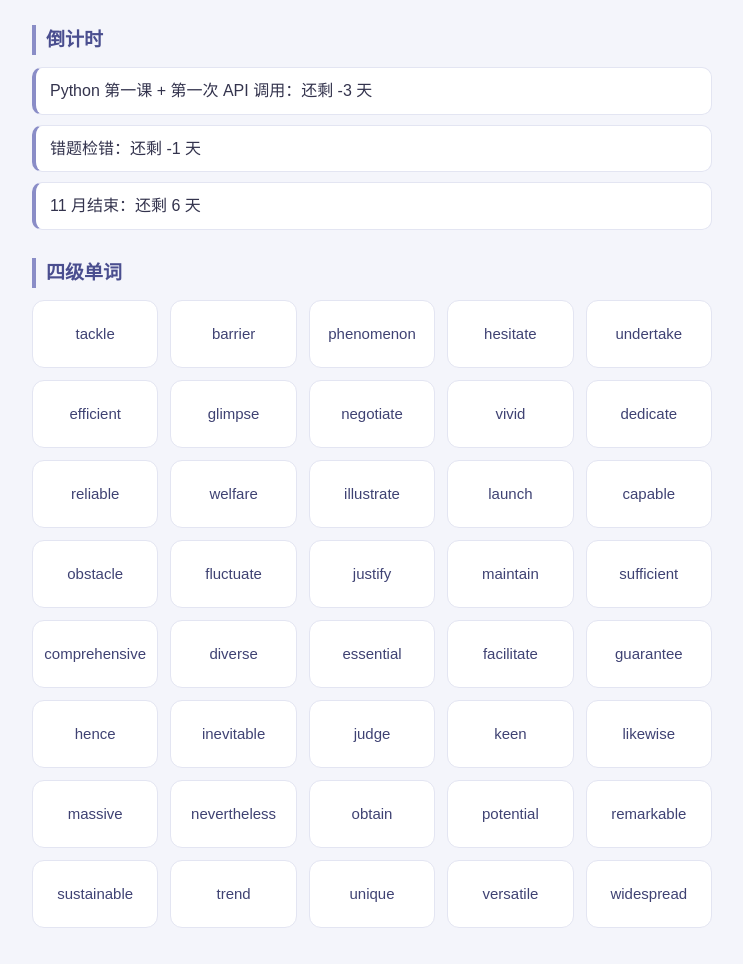
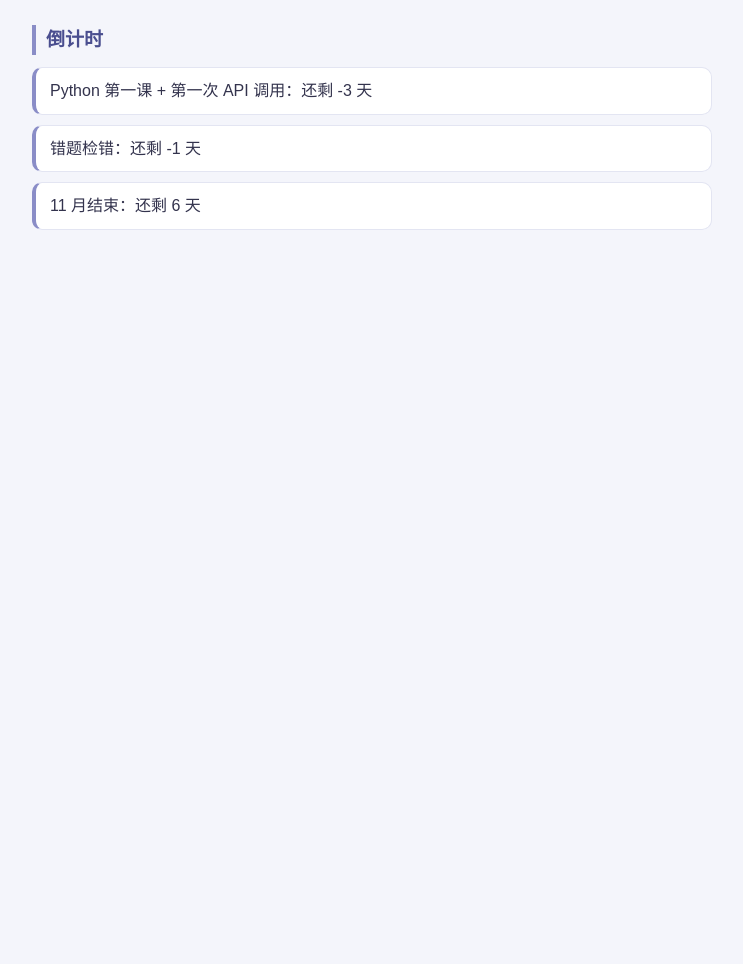
Before and after one commit to vicky2530/study-checkin, a plain HTML site: page index.html in a window 1280 px wide. Shown: the part 794-1758 px from the top of the page, without its empty margins (268-1011 px from the left). After the commit the page ends 1082 px from the top, so only its background shows below. Drawn offline with Linux system fonts and the light colour scheme.

Commit message:
学习打卡主页：去掉单词卡

```diff
--- a/app.js
+++ b/app.js
@@ -313,59 +313,3 @@ targets.forEach(function(t) {
   li.textContent = t.name + '：还剩 ' + days + ' 天';
   list.appendChild(li);
 });
-
-const words = [
-  { en: 'tackle', pos: '动词', cn: '处理；应对' },
-  { en: 'barrier', pos: '名词', cn: '障碍' },
-  { en: 'phenomenon', pos: '名词', cn: '现象' },
-  { en: 'hesitate', pos: '动词', cn: '犹豫' },
-  { en: 'undertake', pos: '动词', cn: '承担' },
-  { en: 'efficient', pos: '形容词', cn: '高效的' },
-  { en: 'glimpse', pos: '动词·名词', cn: '瞥见；一瞥' },
-  { en: 'negotiate', pos: '动词', cn: '谈判' },
-  { en: 'vivid', pos: '形容词', cn: '生动的' },
-  { en: 'dedicate', pos: '动词', cn: '致力于' },
-  { en: 'reliable', pos: '形容词', cn: '可靠的' },
-  { en: 'welfare', pos: '名词', cn: '福利' },
-  { en: 'illustrate', pos: '动词', cn: '说明；阐明' },
-  { en: 'launch', pos: '动词·名词', cn: '发起；发射' },
-  { en: 'capable', pos: '形容词', cn: '有能力的' },
-  { en: 'obstacle', pos: '名词', cn: '障碍' },
-  { en: 'fluctuate', pos: '动词', cn: '波动' },
-  { en: 'justify', pos: '动词', cn: '证明……正当' },
-  { en: 'maintain', pos: '动词', cn: '维持' },
-  { en: 'sufficient', pos: '形容词', cn: '足够的' },
-  { en: 'comprehensive', pos: '形容词', cn: '全面的' },
-  { en: 'diverse', pos: '形容词', cn: '多样的；不同的' },
-  { en: 'essential', pos: '形容词', cn: '必要的；本质的' },
-  { en: 'facilitate', pos: '动词', cn: '促进；使便利' },
-  { en: 'guarantee', pos: '动词·名词', cn: '保证；担保' },
-  { en: 'hence', pos: '副词', cn: '因此；由此' },
-  { en: 'inevitable', pos: '形容词', cn: '不可避免的' },
-  { en: 'judge', pos: '动词·名词', cn: '判断；法官' },
-  { en: 'keen', pos: '形容词', cn: '热切的；敏锐的' },
-  { en: 'likewise', pos: '副词', cn: '同样地' },
-  { en: 'massive', pos: '形容词', cn: '巨大的；大量的' },
-  { en: 'nevertheless', pos: '副词', cn: '然而；不过' },
-  { en: 'obtain', pos: '动词', cn: '获得' },
-  { en: 'potential', pos: '形容词·名词', cn: '潜在的；潜力' },
-  { en: 'remarkable', pos: '形容词', cn: '显著的；非凡的' },
-  { en: 'sustainable', pos: '形容词', cn: '可持续的' },
-  { en: 'trend', pos: '名词', cn: '趋势；倾向' },
-  { en: 'unique', pos: '形容词', cn: '独特的；唯一的' },
-  { en: 'versatile', pos: '形容词', cn: '多才多艺的；多功能的' },
-  { en: 'widespread', pos: '形容词', cn: '普遍的；广泛分布的' }
-];
-const wordsBox = document.getElementById('words');
-words.forEach(function(w) {
-  const card = document.createElement('div');
-  card.textContent = w.en;
-  card.addEventListener('click', function() {
-    if (card.textContent === w.en) {
-      card.textContent = w.cn + '（' + w.pos + '）';
-    } else {
-      card.textContent = w.en;
-    }
-  });
-  wordsBox.appendChild(card);
-});
--- a/index.html
+++ b/index.html
@@ -32,8 +32,6 @@
 </div>
 <h2>倒计时</h2>
 <ul id="countdowns"></ul>
-<h2>四级单词</h2>
-<div id="words"></div>
 <script src="app.js"></script>
 </body>
 </html>
--- a/style.css
+++ b/style.css
@@ -251,35 +251,6 @@ input.task {
   margin-bottom: 10px;
 }
 
-/* 单词卡：网格排列，点一张翻面 */
-#words {
-  display: grid;
-  grid-template-columns: repeat(auto-fill, minmax(120px, 1fr));
-  gap: 12px;
-}
-
-#words div {
-  background: #ffffff;
-  border: 1px solid #e3e5f2;
-  border-radius: 12px;
-  min-height: 68px;
-  display: flex;
-  align-items: center;
-  justify-content: center;
-  text-align: center;
-  padding: 10px 8px;
-  cursor: pointer;
-  font-size: 15px;
-  color: #3f4273;
-  transition: transform 0.15s ease, box-shadow 0.15s ease, border-color 0.15s ease;
-}
-
-#words div:hover {
-  transform: translateY(-2px);
-  border-color: #8a8dc7;
-  box-shadow: 0 4px 12px rgba(90, 92, 160, 0.15);
-}
-
 /* 今日进度：进度条 + 百分比 */
 #progress {
   background: #e3e5f2;
```
